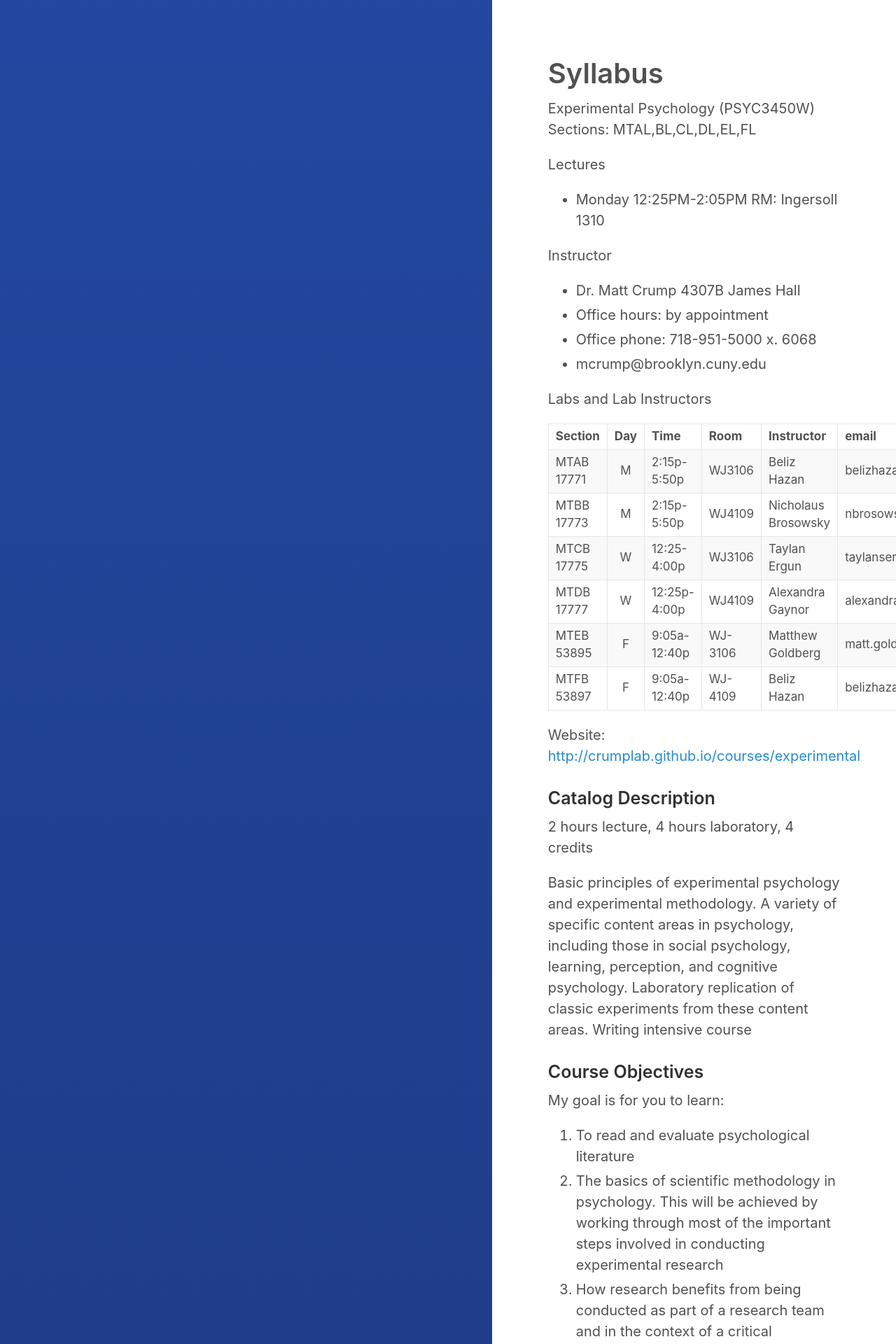
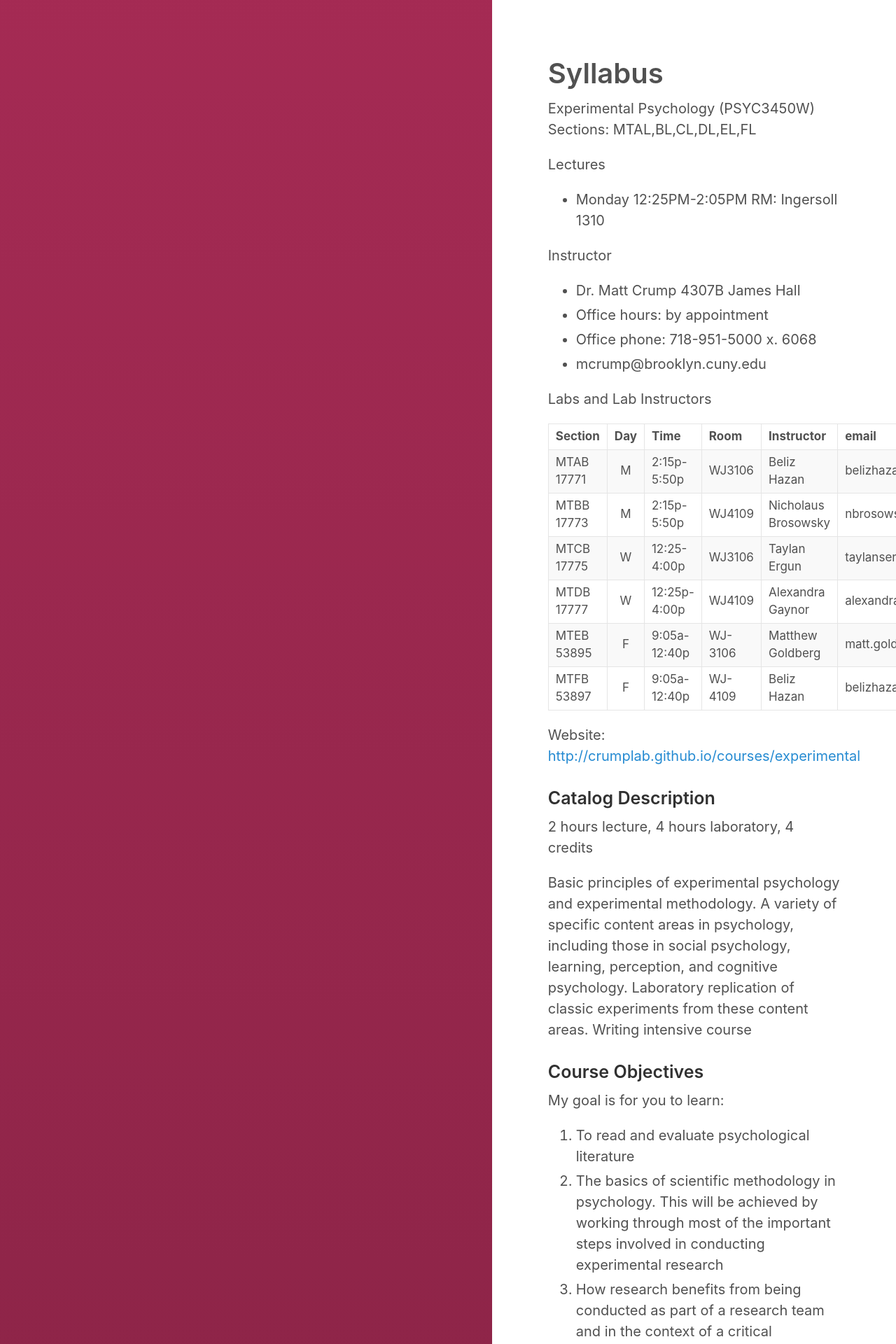
Before and after one commit to enriquepouget/psyc3450, a Jekyll site: the page built from syllabus.md, in a window 1280 px wide. Shown: the top 1920 px of the page at 70% size. Built offline with Jekyll 4.4.1, drawn with Linux system fonts in a browser that asks for light colours.

Commit message:
change color

```diff
--- a/assets/css/main.scss
+++ b/assets/css/main.scss
@@ -3,5 +3,5 @@
 # only main files contain this front matter, not partials.
 ---
 
-$sidebar-bg-color: #1d3a83;
+$sidebar-bg-color: #882345;
 @import "hydeout";
```
